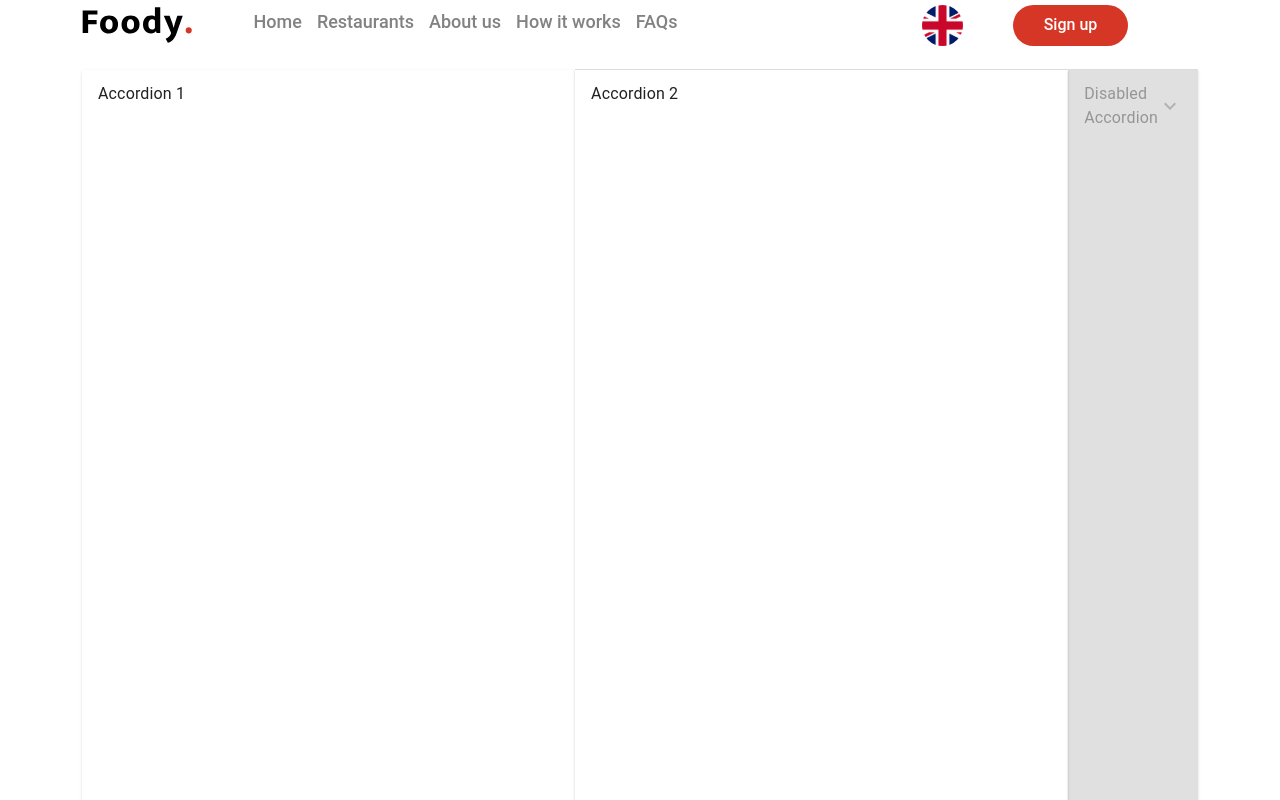
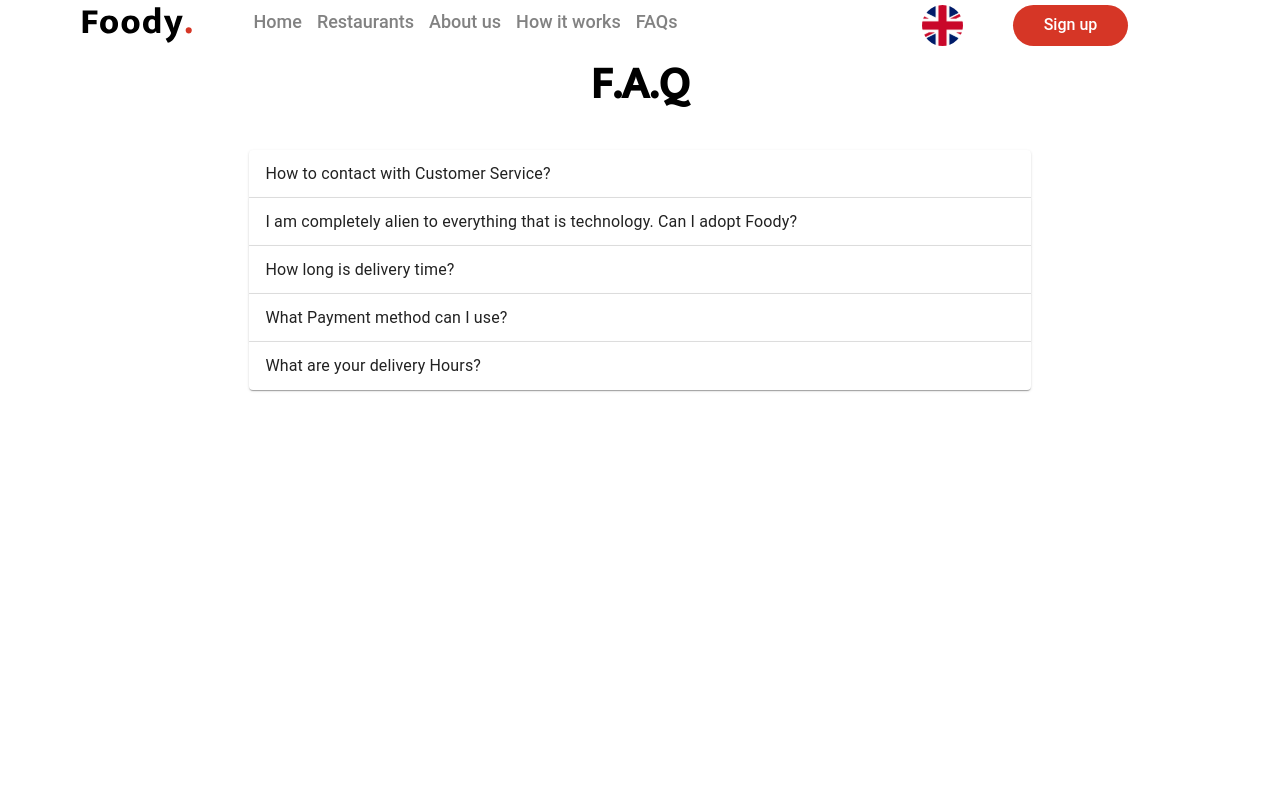
Before and after one commit to Rovshana/client.food-delivery, a Next.js app: page /faqs in a window 1280 px wide. Shown: the top 800 px of the page. Built offline with nearby package versions, Linux system fonts and the light colour scheme.

Commit message:
accordian has added

```diff
--- a/shared/components/Faqs/FAQs.js
+++ b/shared/components/Faqs/FAQs.js
@@ -8,19 +8,20 @@ function FAQs(props) {
 
 
     return (
-        <div className='container main'>
+        <div className='container'>
+          <h3 className='title'>F.A.Q</h3>
+          <div className='test'>
          <Accordion>
         <AccordionSummary
           addIcon={<AddIcon />}
           aria-controls="panel1a-content"
           id="panel1a-header"
         >
-          <Typography>Accordion 1</Typography>
+          <Typography>How to contact with Customer Service?</Typography>
         </AccordionSummary>
         <AccordionDetails>
           <Typography>
-            Lorem ipsum dolor sit amet, consectetur adipiscing elit. Suspendisse
-            malesuada lacus ex, sit amet blandit leo lobortis eget.
+          Our Customer Experience Team is available 7 days a week and we offer 2 ways to get in contact.Email and Chat . We try to reply quickly, so you need not to wait too long for a response!.
           </Typography>
         </AccordionDetails>
       </Accordion>
@@ -30,24 +31,59 @@ function FAQs(props) {
           aria-controls="panel2a-content"
           id="panel2a-header"
         >
-          <Typography>Accordion 2</Typography>
+          <Typography>I am completely alien to everything that is technology. Can I adopt Foody?</Typography>
         </AccordionSummary>
         <AccordionDetails>
           <Typography>
-            Lorem ipsum dolor sit amet, consectetur adipiscing elit. Suspendisse
-            malesuada lacus ex, sit amet blandit leo lobortis eget.
+           Foody is exactly for you, it has flexible structure, you can easily order whatever dishes you want.
           </Typography>
         </AccordionDetails>
       </Accordion>
-      <Accordion disabled>
-     <AccordionSummary
-          expandIcon={<ExpandMoreIcon />}
-          aria-controls="panel3a-content"
-          id="panel3a-header"
+
+      <Accordion>
+        <AccordionSummary
+          addIcon={<AddIcon />}
+          aria-controls="panel2a-content"
+          id="panel2a-header"
         >
-          <Typography>Disabled Accordion</Typography>
-        </AccordionSummary> */
-       </Accordion>
+          <Typography> How long is delivery time?</Typography>
+        </AccordionSummary>
+        <AccordionDetails>
+          <Typography>
+          Delivery time varies by location and by time of day. However, you will be notified when your order is ready or when it is picked up.
+          </Typography>
+        </AccordionDetails>
+      </Accordion>
+      <Accordion>
+        <AccordionSummary
+          addIcon={<AddIcon />}
+          aria-controls="panel2a-content"
+          id="panel2a-header"
+        >
+          <Typography>What Payment method can I use?</Typography>
+        </AccordionSummary>
+        <AccordionDetails>
+          <Typography>
+          For payment, we accept Credit Cards, PayPal and as well as you can pay at door.
+          </Typography>
+        </AccordionDetails>
+      </Accordion>
+      <Accordion>
+        <AccordionSummary
+          addIcon={<AddIcon />}
+          aria-controls="panel2a-content"
+          id="panel2a-header"
+        >
+          <Typography>What are your delivery Hours?</Typography>
+        </AccordionSummary>
+        <AccordionDetails>
+          <Typography>
+          Our delivery hour is from 10:00 AM  to 11PM.
+          </Typography>
+        </AccordionDetails>
+      </Accordion>
+
+       </div>
          </ div>
     )
 }
--- a/styles/question.css
+++ b/styles/question.css
@@ -1,3 +1,17 @@
-.main{
-   height: 900px;
+
+
+.test{
+   width: 70%;
+   height: 100vh;
+margin: 50px auto;
 }
+.title{
+   text-align: center;
+   font-family: 'Roboto', sans-serif;
+font-style: normal;
+font-weight: 500;
+font-size: 45px;
+line-height: 30px;
+
+color: #000000;
+}
```
